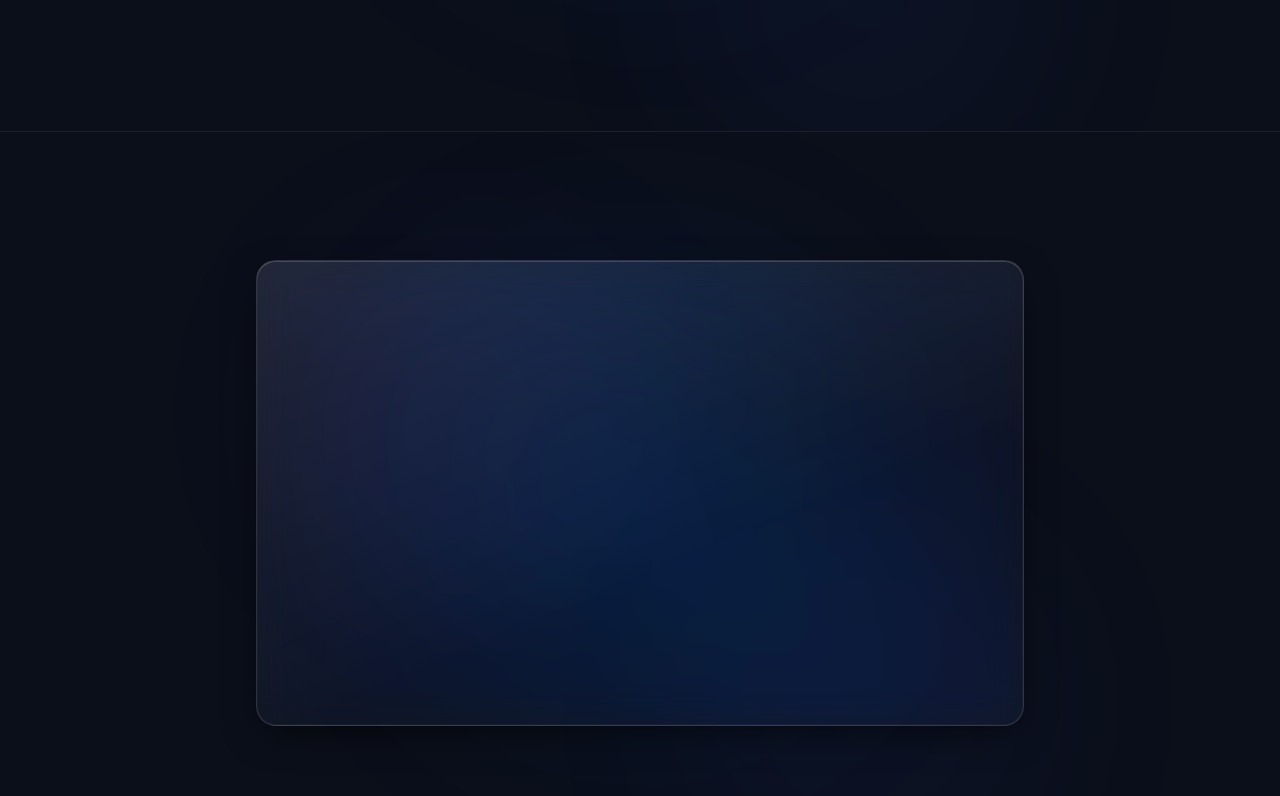
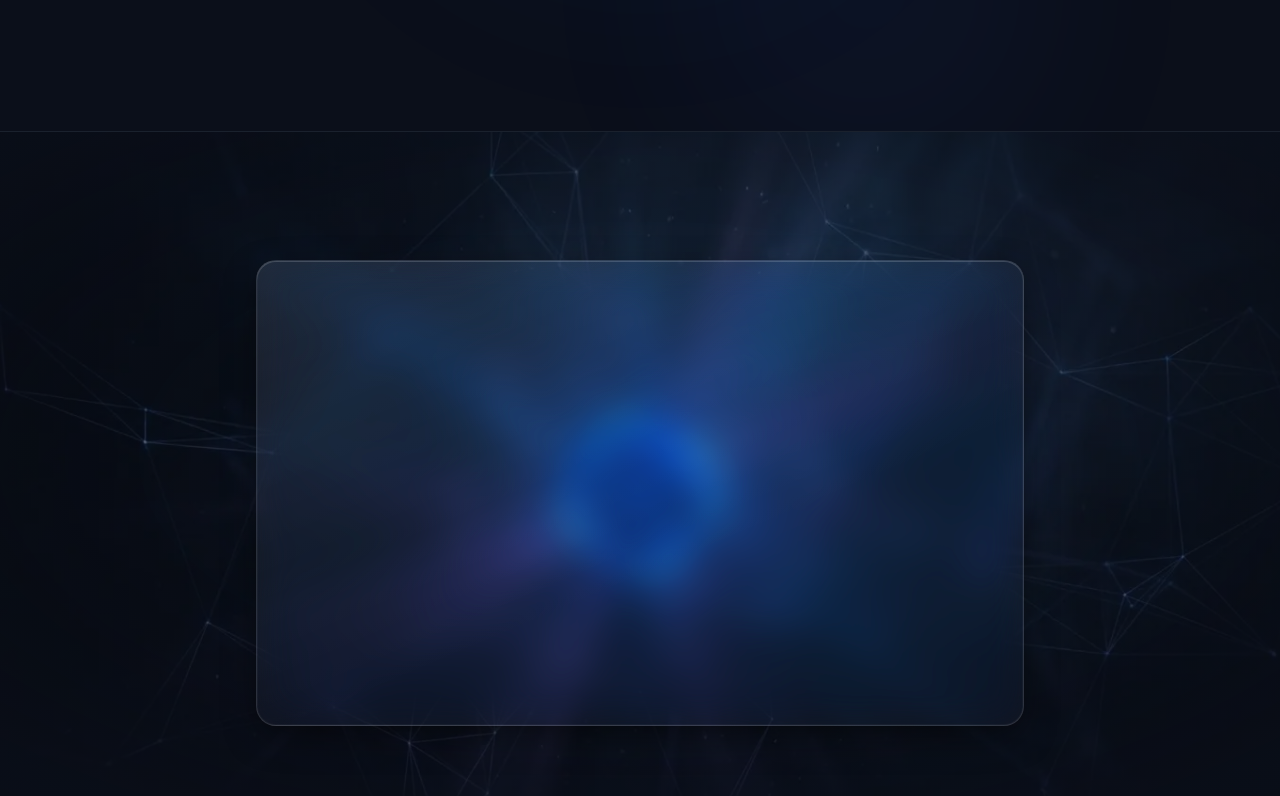
Before and after one commit to EfficientLabs-ai/efficientlabs-web, a Next.js app: page / in a window 1280 px wide. Shown: the part 8504-9300 px from the top of the page. Built offline with nearby package versions, Linux system fonts and the light colour scheme; no server answers.

Commit message:
feat(landing): Higgsfield cinematic core backdrop on the Final CTA
Co-Authored-By: Claude Fable 5 <noreply@anthropic.com>

```diff
--- a/components/landing/FinalCTA.tsx
+++ b/components/landing/FinalCTA.tsx
@@ -1,17 +1,21 @@
-import Aurora from "@/components/glass/Aurora";
 import GlassCard from "@/components/glass/GlassCard";
 import SplitHeading from "@/components/motion/SplitHeading";
 import SectionEntrance from "@/components/motion/SectionEntrance";
 
 /**
- * FINAL CTA — one frosted glass panel over a centered aurora. Names the gap,
- * then offers the two free, low-risk doors (assessment / install). No price on
- * this surface, by rule. Copy server-rendered; motion is transform+opacity.
+ * FINAL CTA — a frosted glass panel over a cinematic ambient backdrop (the sovereign
+ * core, generated for us). Names the gap, then offers the two free, low-risk doors
+ * (assessment / install). No price on this surface, by rule. The backdrop is a static
+ * CSS image (no layout/filter tweens); a vignette keeps the card legible.
  */
 export default function FinalCTA() {
   return (
     <section id="get-started" className="section section-t relative overflow-hidden scroll-mt-20">
-      <Aurora variant="center" />
+      {/* cinematic backdrop — the luminous sovereign core in the void */}
+      <div aria-hidden className="pointer-events-none absolute inset-0 bg-cover bg-center opacity-[0.6]"
+           style={{ backgroundImage: "url('/media/core-ambient.webp')" }} />
+      <div aria-hidden className="pointer-events-none absolute inset-0"
+           style={{ background: "radial-gradient(120% 100% at 50% 45%, transparent 14%, color-mix(in srgb, var(--color-void) 80%, transparent) 58%, var(--color-void) 100%)" }} />
       <div className="container-x relative">
         <GlassCard className="mx-auto max-w-3xl px-6 py-14 text-center sm:px-12 sm:py-16">
           <SectionEntrance variant="statement">
```
Also changed, not shown: public/media/core-ambient.webp (added).
